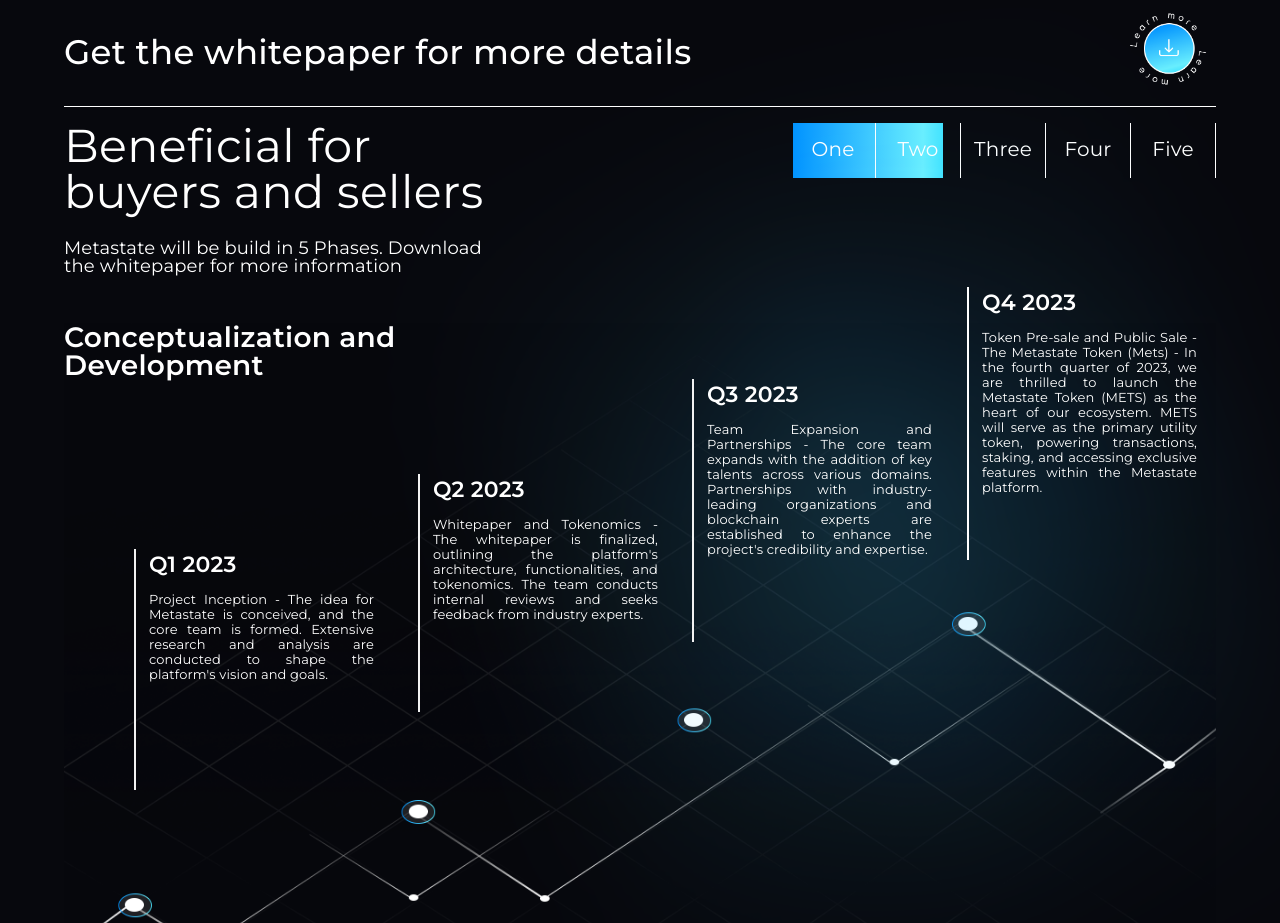
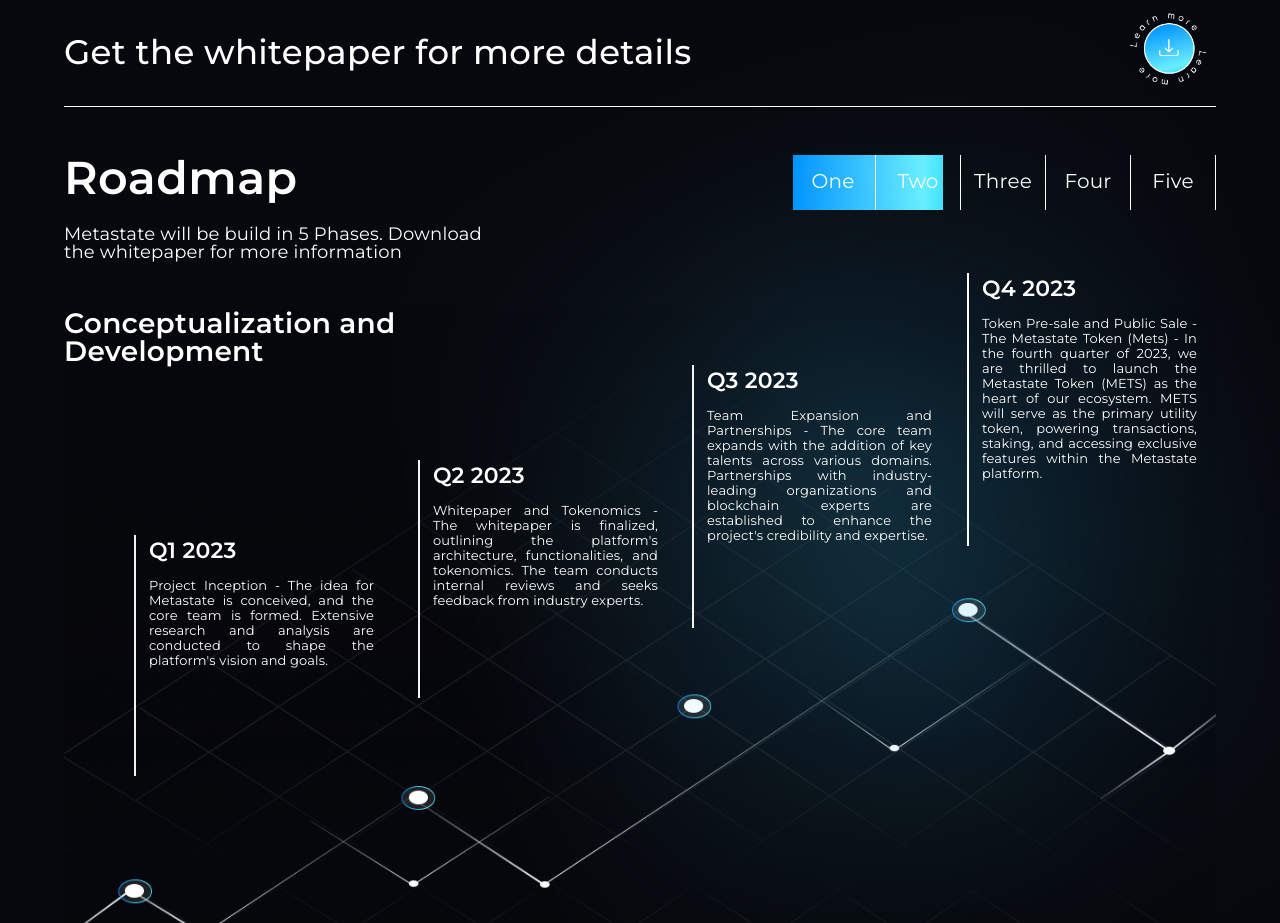
Before and after one commit to mabid-se/metastate, a React (Create React App) app: page / in a window 1280 px wide. Shown: the part 2345-3268 px from the top of the page. Built offline with nearby package versions, Linux system fonts and the light colour scheme.

Commit message:
changed the road map section heaing

```diff
--- a/src/components/roadmap/Roadmap.jsx
+++ b/src/components/roadmap/Roadmap.jsx
@@ -35,18 +35,17 @@
               direction="row"
               justifyContent="space-between"
               alignItems="flex-start"
+              mt={4}
             >
               <Grid item lg={6}>
                 <Typography
                   color="#ffffff"
                   fontSize="46px"
-                  fontWeight={400}
+                  fontWeight={600}
                   fontFamily="Montserrat"
                   lineHeight="100%"
                 >
-                  Beneficial for
-                  <br />
-                  buyers and sellers
+                  Roadmap
                 </Typography>
                 <Typography
                   mt={3}
```
